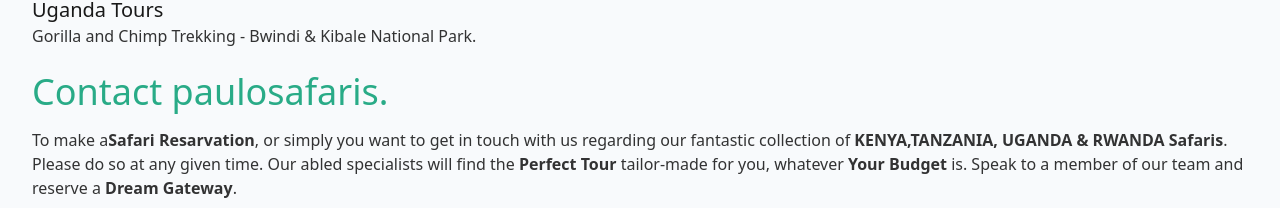
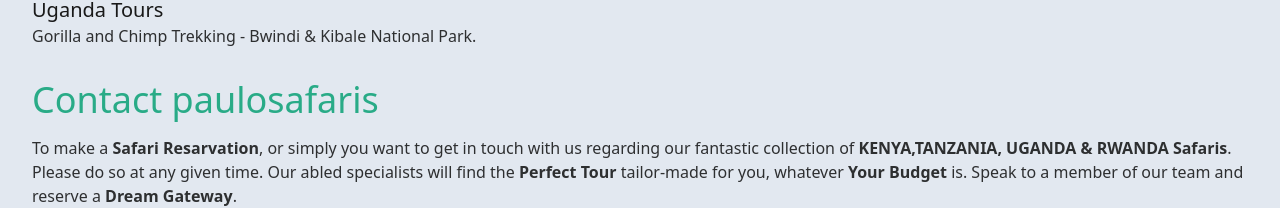
Before and after one commit to jsonwamuyu/finalpaulosafaris, a Next.js app: page / in a window 1280 px wide. Shown: the part 873-1081 px from the top of the page. Built offline with nearby package versions, Linux system fonts and the light colour scheme; no server answers.

Commit message:
ceter divs

```diff
--- a/components/ContactUsBanner.tsx
+++ b/components/ContactUsBanner.tsx
@@ -4,8 +4,8 @@
 
 const ContactUsBanner = () => {
   return (
-    <section className="w-full -mt-[7px] bg-gradient-radial from-green-100 via-green-50 to-slate-100  filter">
-      <article className="max-w-7xl mx-auto justify-center items-center py-16 px-8 flex flex-col gap-6">
+    <section className="w-full -mt-[7px] bg-slate-200">
+      <article className="max-w-7xl mx-auto justify-center sm:items-center items-center py-16 px-8 flex flex-col space-y-8">
         <div className=" space-y-4">
           <h2 className="text-4xl text-green text-center sm:text-start">
             Our Services
@@ -51,10 +51,10 @@
         </div>
         <div className="space-y-4">
           <h5 className="text-4xl text-green text-center sm:text-start ">
-            Contact paulosafaris.
+            Contact paulosafaris
           </h5>
           <p className="text-center sm:text-start text-base text-black/80">
-            To make a<span className="font-bold">Safari Resarvation</span>, or
+            To make a <span className="font-bold">Safari Resarvation</span>, or
             simply you want to get in touch with us regarding our fantastic
             collection of
             <span className="font-bold"> KENYA</span>
```
